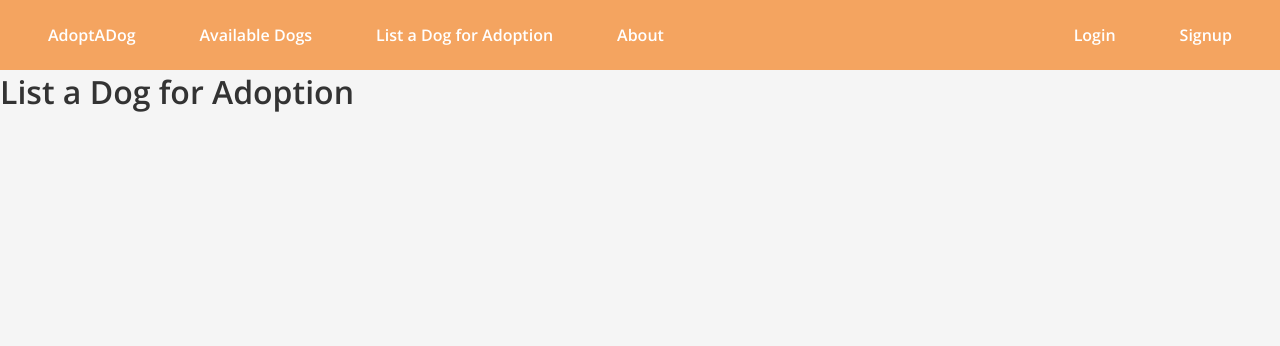
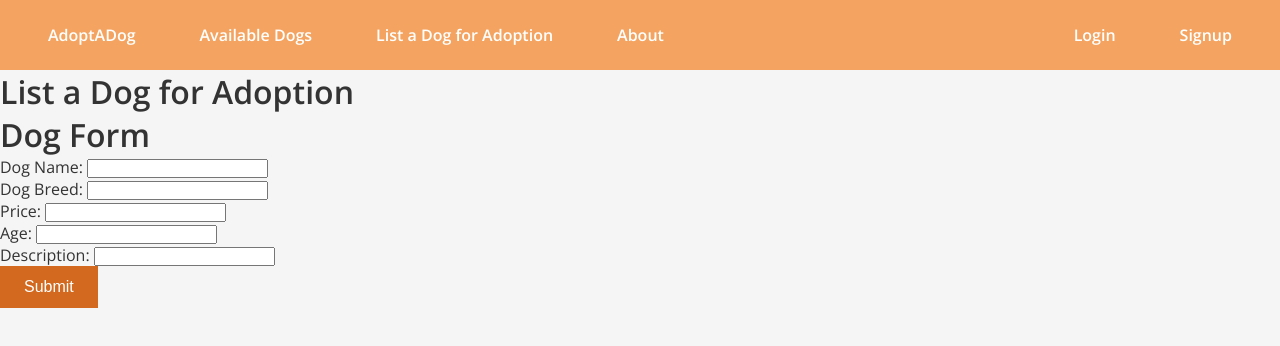
Before and after one commit to asuarez9382/AdoptADog, a React (Create React App) app in the folder client/: page /listdog in a window 1280 px wide. Shown: the top 346 px of the page. Built offline with nearby package versions, Linux system fonts and the light colour scheme.

Commit message:
adds form to list a dog for adoption page

```diff
--- /dev/null
+++ b/client/src/components/DogForm.js
@@ -0,0 +1,35 @@
+import React from "react";
+
+function DogForm(){
+
+    return(
+        <div className="dog-form">
+            <h1>Dog Form</h1>
+            <form>
+                <div className="form-name">
+                    <label>Dog Name: </label>
+                    <input type='text' name='name' />
+                </div>
+                <div className="form-breed">
+                    <label>Dog Breed: </label>
+                    <input type='text' name='breed' />
+                </div>
+                <div className="form-price">
+                    <label>Price: </label>
+                    <input type='integer' name='price' />
+                </div>
+                <div className="form-age">
+                    <label>Age: </label>
+                    <input type='integer' name='age' />
+                </div>
+                <div className="form-description">
+                    <label>Description: </label>
+                    <input type='text' name='description' />
+                </div>
+                <button type="submit">Submit</button>
+            </form>
+        </div>
+    );
+}
+
+export default DogForm;
--- a/client/src/pages/ListDog.js
+++ b/client/src/pages/ListDog.js
@@ -1,10 +1,12 @@
 import React from "react";
+import DogForm from "../components/DogForm";
 
 function ListDog() {
 
     return (
         <div className="list-dog-container">
             <h1>List a Dog for Adoption</h1>
+            <DogForm />
         </div>
     );
 }
```
